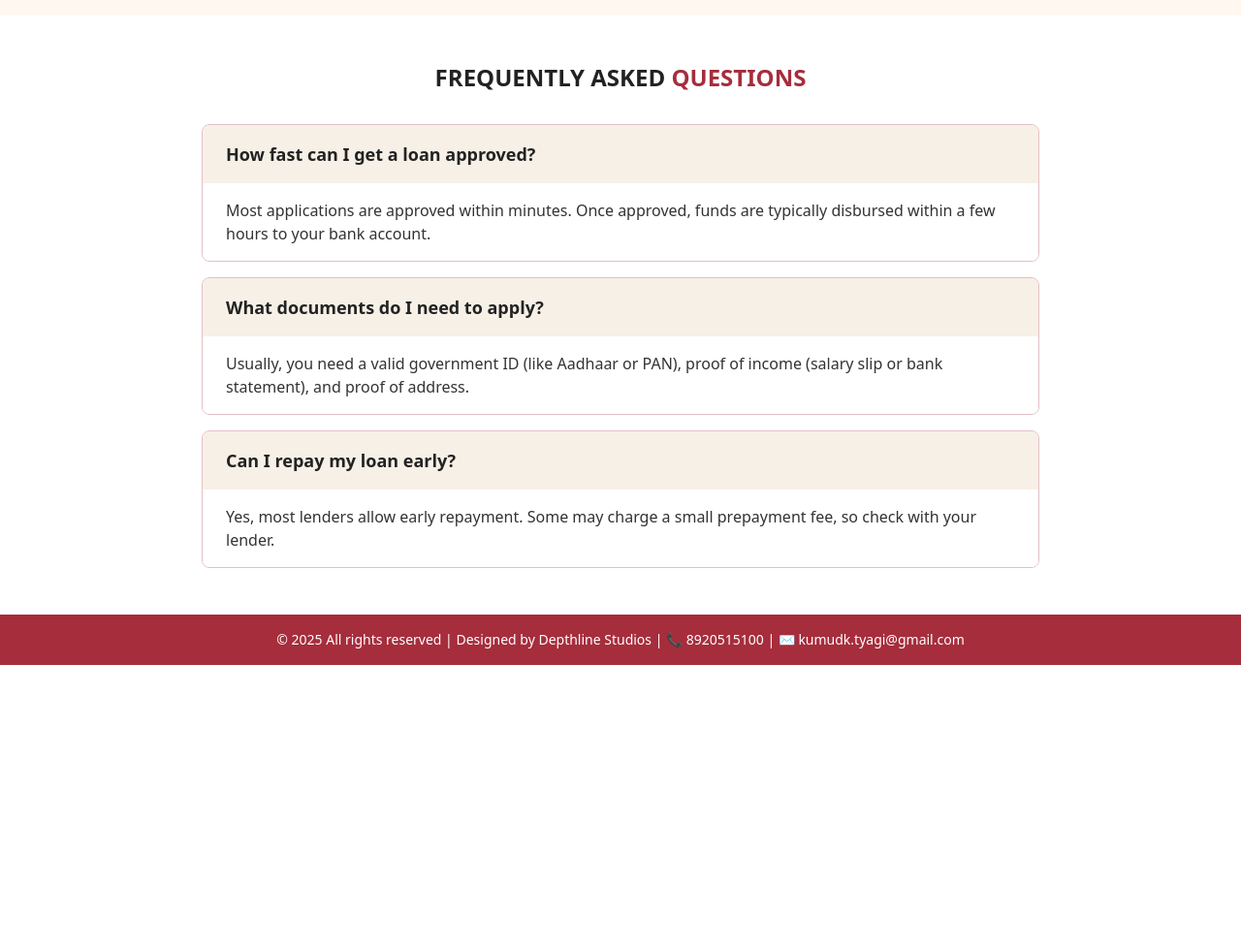
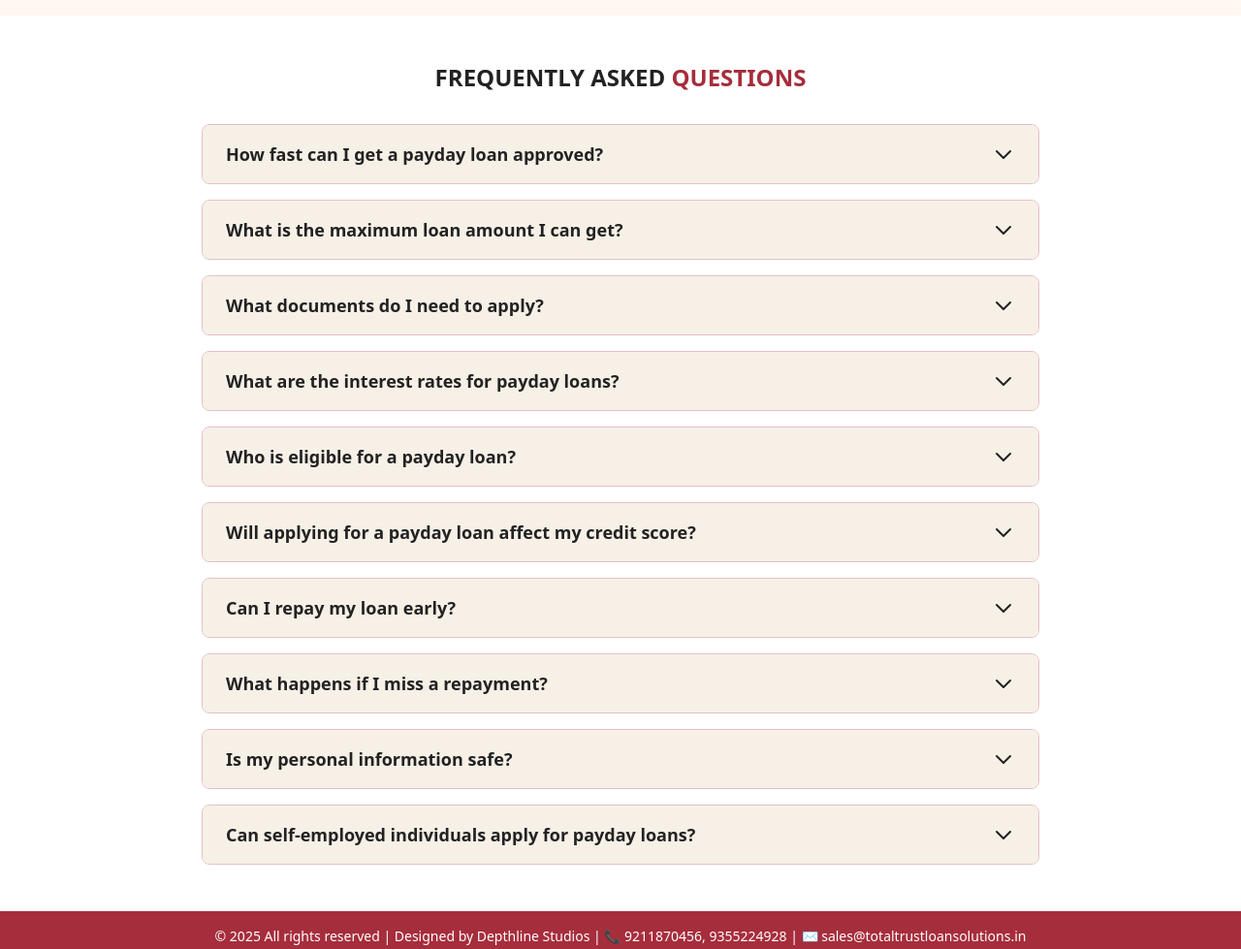
Before and after one commit to uphubup/totaltrustloansolutions, a plain HTML site: page index.html in a window 1280 px wide. Shown: the part 2280-3259 px from the top of the page at 97% size. Before the commit the page ends 2966 px from the top, so only its background shows below. Drawn offline with nearby package versions, Linux system fonts and the light colour scheme.

Commit message:
Add files via upload

```diff
--- a/index.html
+++ b/index.html
@@ -189,39 +189,14 @@
   <section class="bg-white py-12 text-center animate-fadeInUp">
     <div class="max-w-4xl mx-auto px-4">
       <h2 class="text-2xl font-bold text-[#222] mb-8">FREQUENTLY ASKED <span class="text-[#a62d3c]">QUESTIONS</span></h2>
-      <div class="space-y-4 text-left">
-        <div class="border border-[#a62d3c]/30 rounded-lg overflow-hidden">
-          <button type="button" class="w-full flex justify-between items-center px-6 py-4 bg-[#f7f0e7] text-lg font-semibold text-left focus:outline-none transition">
-            <span>How fast can I get a loan approved?</span>
-          </button>
-          <div class="bg-white px-6 py-4 text-base text-[#333]">
-            Most applications are approved within minutes. Once approved, funds are typically disbursed within a few hours to your bank account.
-          </div>
-        </div>
-        <div class="border border-[#a62d3c]/30 rounded-lg overflow-hidden">
-          <button type="button" class="w-full flex justify-between items-center px-6 py-4 bg-[#f7f0e7] text-lg font-semibold text-left focus:outline-none transition">
-            <span>What documents do I need to apply?</span>
-          </button>
-          <div class="bg-white px-6 py-4 text-base text-[#333]">
-            Usually, you need a valid government ID (like Aadhaar or PAN), proof of income (salary slip or bank statement), and proof of address.
-          </div>
-        </div>
-        <div class="border border-[#a62d3c]/30 rounded-lg overflow-hidden">
-          <button type="button" class="w-full flex justify-between items-center px-6 py-4 bg-[#f7f0e7] text-lg font-semibold text-left focus:outline-none transition">
-            <span>Can I repay my loan early?</span>
-          </button>
-          <div class="bg-white px-6 py-4 text-base text-[#333]">
-            Yes, most lenders allow early repayment. Some may charge a small prepayment fee, so check with your lender.
-          </div>
-        </div>
-      </div>
+      <div id="faq" class="space-y-4 text-left"></div>
     </div>
   </section>
 
   <!-- Footer -->
   <footer class="bg-[#a62d3c] text-white py-4 text-center text-sm animate-fadeInUp">
     <div class="max-w-6xl mx-auto px-4">
-      © 2025 All rights reserved | Designed by Depthline Studios | 📞 8920515100 | ✉️ kumudk.tyagi@gmail.com
+      © 2025 All rights reserved | Designed by Depthline Studios | 📞 9211870456, 9355224928 | ✉️ sales@totaltrustloansolutions.in
     </div>
   </footer>
 
```
Also changed, not shown: about.html (+1 -1 lines), calculator.html (+1 -1 lines), contact.html (+1 -1 lines).
